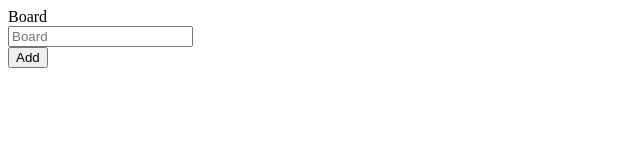
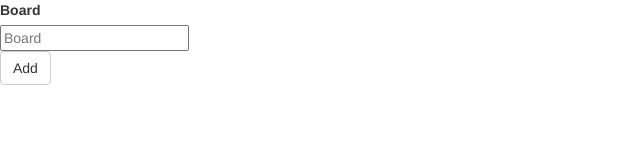
Before and after one commit to gregorzamza/trello_sample, a React app: page / in a window 1280 px wide. Shown: the top 160 px of the page, without its empty margins (0-640 px from the left). Built offline with nearby package versions, Linux system fonts and the light colour scheme.

Commit message:
Add react bootstrap to project

```diff
--- a/package.json
+++ b/package.json
@@ -15,6 +15,7 @@
     "babel-loader": "^7.1.2",
     "babel-preset-es2015": "^6.24.1",
     "babel-preset-react": "^6.24.1",
+    "react-bootstrap": "^0.32.1",
     "redux-form": "^7.3.0",
     "webpack": "^3.10.0"
   },
--- a/src/components/forms/NewItemForm.js
+++ b/src/components/forms/NewItemForm.js
@@ -1,6 +1,7 @@
 import React from 'react'
 import PropTypes from 'prop-types'
 import { Field, reduxForm } from 'redux-form'
+import { Button } from 'react-bootstrap'
 
 const validate = values => {
   const errors = {}
@@ -33,10 +34,8 @@
   fieldName = name;
   return (
     <form onSubmit={handleSubmit}>
-      <div>
-        <Field name={name} component={renderField} type="text" label={label} />
-      </div>
-      <button type="submit">Add</button>
+      <Field name={name} component={renderField} type="text" label={label} />
+      <Button type="submit">Add</Button>
     </form>
   )
 }
--- a/src/index.html
+++ b/src/index.html
@@ -1,6 +1,8 @@
 <html>
   <head>
     <meta charset="utf-8">
+    <link rel="stylesheet" href="https://maxcdn.bootstrapcdn.com/bootstrap/3.3.7/css/bootstrap.min.css"
+      integrity="sha384-BVYiiSIFeK1dGmJRAkycuHAHRg32OmUcww7on3RYdg4Va+PmSTsz/K68vbdEjh4u" crossorigin="anonymous">
   </head>
   <body>
     <div id="app"></div>
```
Also changed, not shown: 1 other file (tests, documents, lock files or other folders).
